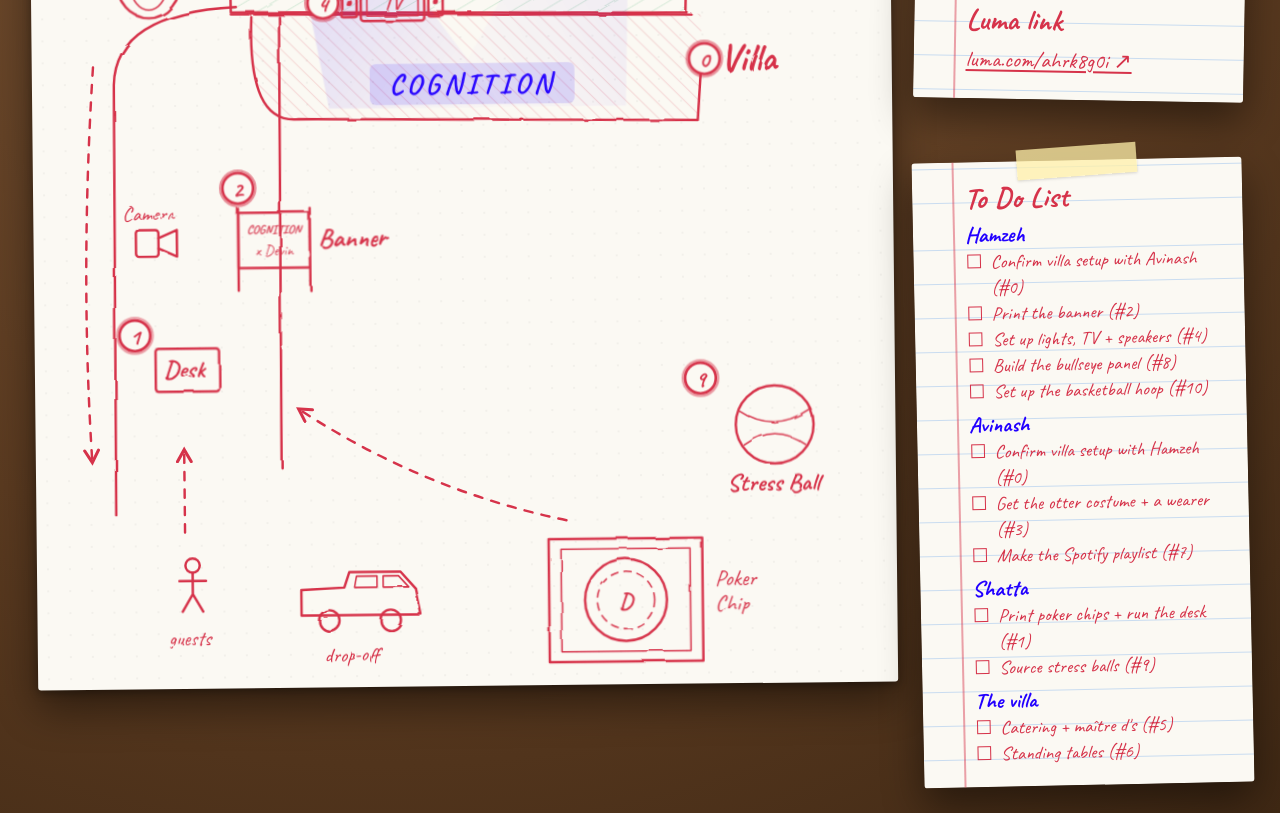
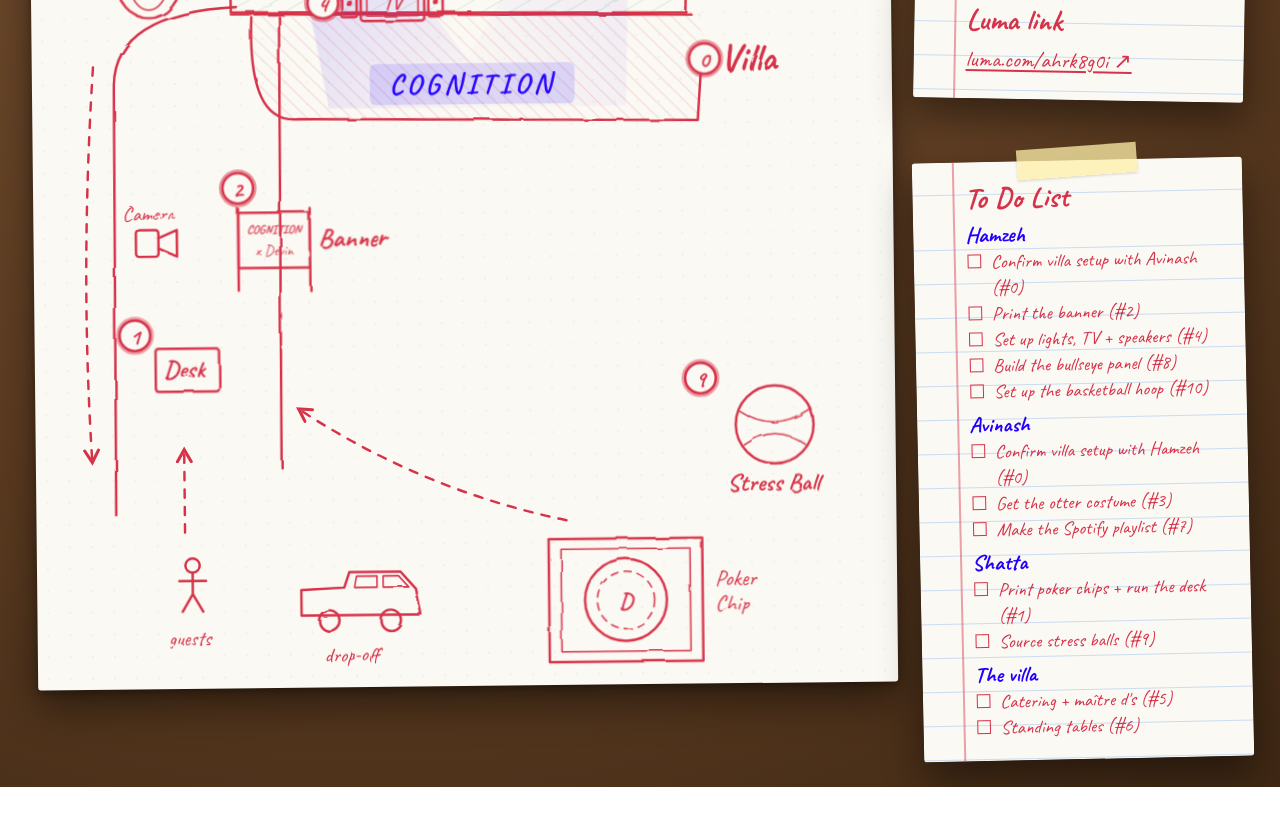
Before and after one commit to hamzehaq7/expand-north-star-layout, a plain HTML site: page index.html in a window 1280 px wide. Shown: the part 530-1343 px from the top of the page. After the commit the page ends 1317 px from the top, so only its background shows below. Drawn offline with Linux system fonts and the light colour scheme.

Commit message:
Remove wearer from otter to-do
Co-Authored-By: Devin AI <158243242+devin-ai-integration[bot]@users.noreply.github.com>

```diff
--- a/index.html
+++ b/index.html
@@ -301,7 +301,7 @@ svg text{fill:var(--ink);font-family:"Hand",cursive}
  <div class="who">Hamzeh</div>
  <ul class="todo"><li>Confirm villa setup with Avinash (#0)</li><li>Print the banner (#2)</li><li>Set up lights, TV + speakers (#4)</li><li>Build the bullseye panel (#8)</li><li>Set up the basketball hoop (#10)</li></ul>
  <div class="who">Avinash</div>
- <ul class="todo"><li>Confirm villa setup with Hamzeh (#0)</li><li>Get the otter costume + a wearer (#3)</li><li>Make the Spotify playlist (#7)</li></ul>
+ <ul class="todo"><li>Confirm villa setup with Hamzeh (#0)</li><li>Get the otter costume (#3)</li><li>Make the Spotify playlist (#7)</li></ul>
  <div class="who">Shatta</div>
  <ul class="todo"><li>Print poker chips + run the desk (#1)</li><li>Source stress balls (#9)</li></ul>
  <div class="who">The villa</div>
```
